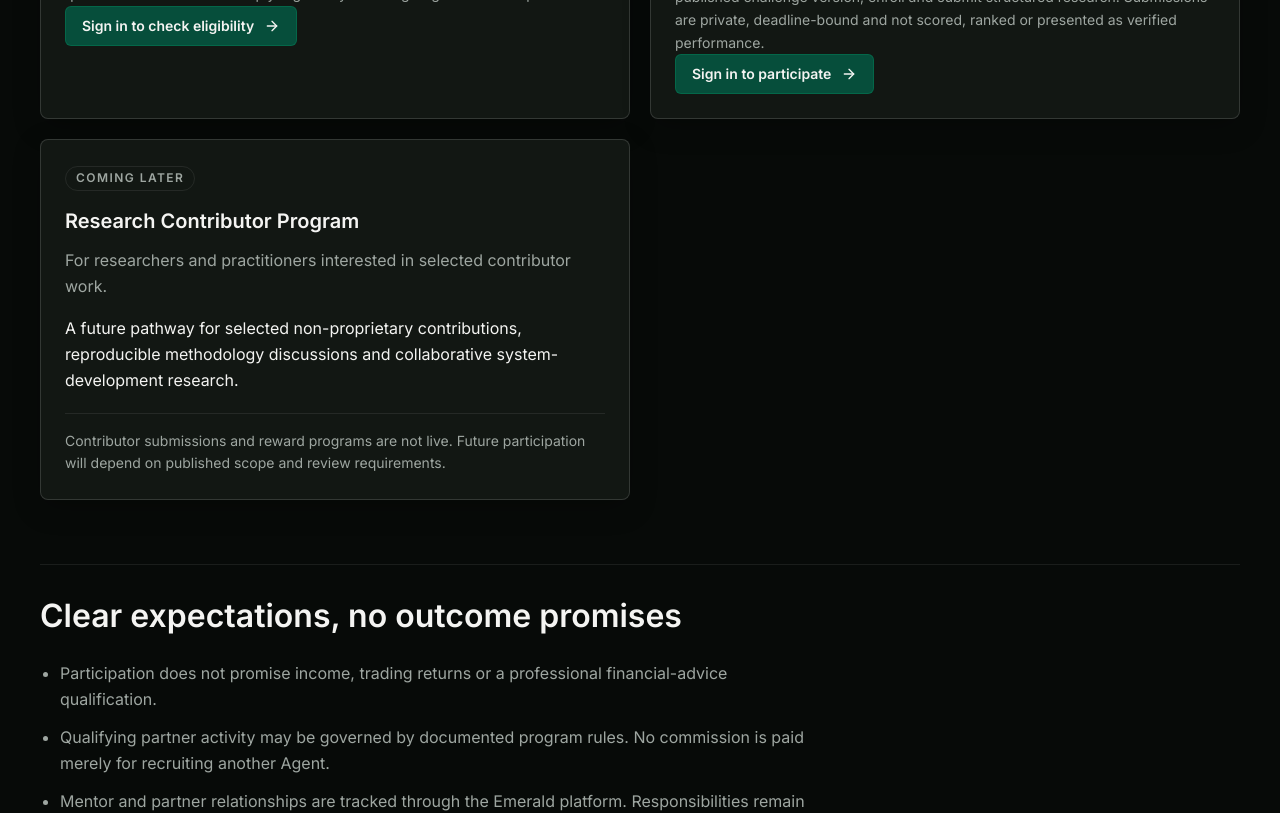
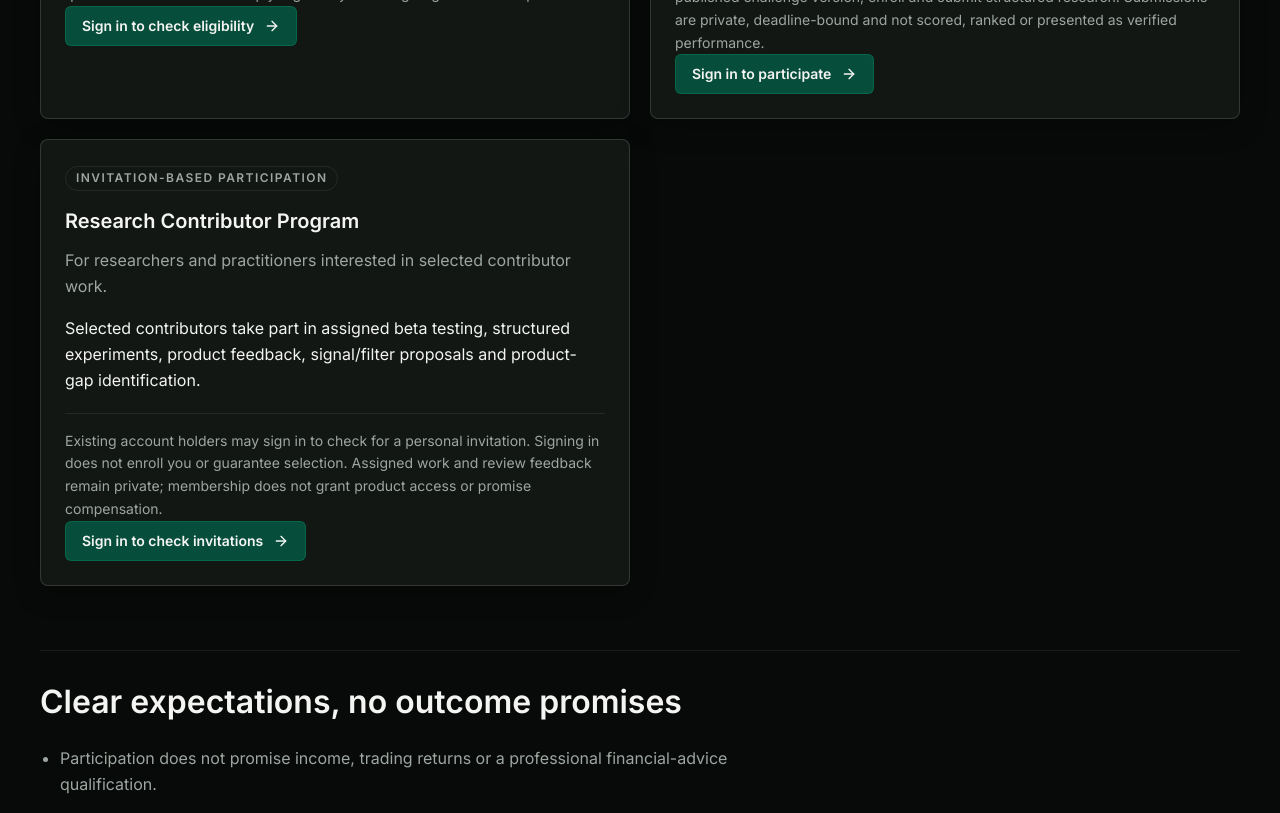
Before and after one commit to ezebedee/Emerald-Trading-Website, a Next.js app: page /partners in a window 1280 px wide. Shown: the part 1940-2753 px from the top of the page. Built offline with nearby package versions, Linux system fonts and the light colour scheme.

Commit message:
feat: describe invitation-based research contributor pathway

```diff
--- a/scripts/audit-partners.mjs
+++ b/scripts/audit-partners.mjs
@@ -18,7 +18,7 @@ assert.deepEqual(
     "Available to existing Emerald account holders",
     "Available to eligible Emerald Mentors / Agents",
     "Available to eligible Emerald account holders",
-    "Coming later",
+    "Invitation-based participation",
   ],
 );
 assert.deepEqual(
@@ -42,6 +42,12 @@ assert.doesNotMatch(
 assert.match(page, /href=\{portalLoginUrl\}/);
 assert.match(page, /Sign in to apply/);
 assert.match(page, /Sign in to check eligibility/);
+assert.match(page, /Sign in to check invitations/);
+assert.match(content, /Signing in does not enroll you or guarantee selection/);
+assert.match(
+  content,
+  /membership does not grant product access or promise compensation/,
+);
 assert.match(
   read("src/lib/portal.ts"),
   /https:\/\/portal.emeraldforexsystem.com\/login/,
--- a/src/app/(site)/partners/page.tsx
+++ b/src/app/(site)/partners/page.tsx
@@ -112,16 +112,19 @@ export default function PartnersPage() {
                 {program.id === "mentor-agent" ||
                 program.id === "creator-partner" ||
                 program.id === "certified-mentor" ||
-                program.id === "research-challenge" ? (
+                program.id === "research-challenge" ||
+                program.id === "research-contributor" ? (
                   <LinkButton
                     href={portalLoginUrl}
                     trailingIcon={<ArrowRight aria-hidden="true" />}
                   >
-                    {program.id === "certified-mentor"
-                      ? "Sign in to check eligibility"
-                      : program.id === "research-challenge"
-                        ? "Sign in to participate"
-                        : "Sign in to apply"}
+                    {program.id === "research-contributor"
+                      ? "Sign in to check invitations"
+                      : program.id === "certified-mentor"
+                        ? "Sign in to check eligibility"
+                        : program.id === "research-challenge"
+                          ? "Sign in to participate"
+                          : "Sign in to apply"}
                   </LinkButton>
                 ) : null}
               </article>
--- a/src/data/content/partners.ts
+++ b/src/data/content/partners.ts
@@ -45,12 +45,12 @@ export const partnerPrograms = [
   {
     id: "research-contributor",
     title: "Research Contributor Program",
-    status: "Coming later",
+    status: "Invitation-based participation",
     audience:
       "For researchers and practitioners interested in selected contributor work.",
     responsibility:
-      "A future pathway for selected non-proprietary contributions, reproducible methodology discussions and collaborative system-development research.",
+      "Selected contributors take part in assigned beta testing, structured experiments, product feedback, signal/filter proposals and product-gap identification.",
     availability:
-      "Contributor submissions and reward programs are not live. Future participation will depend on published scope and review requirements.",
+      "Existing account holders may sign in to check for a personal invitation. Signing in does not enroll you or guarantee selection. Assigned work and review feedback remain private; membership does not grant product access or promise compensation.",
   },
 ] as const;
```
